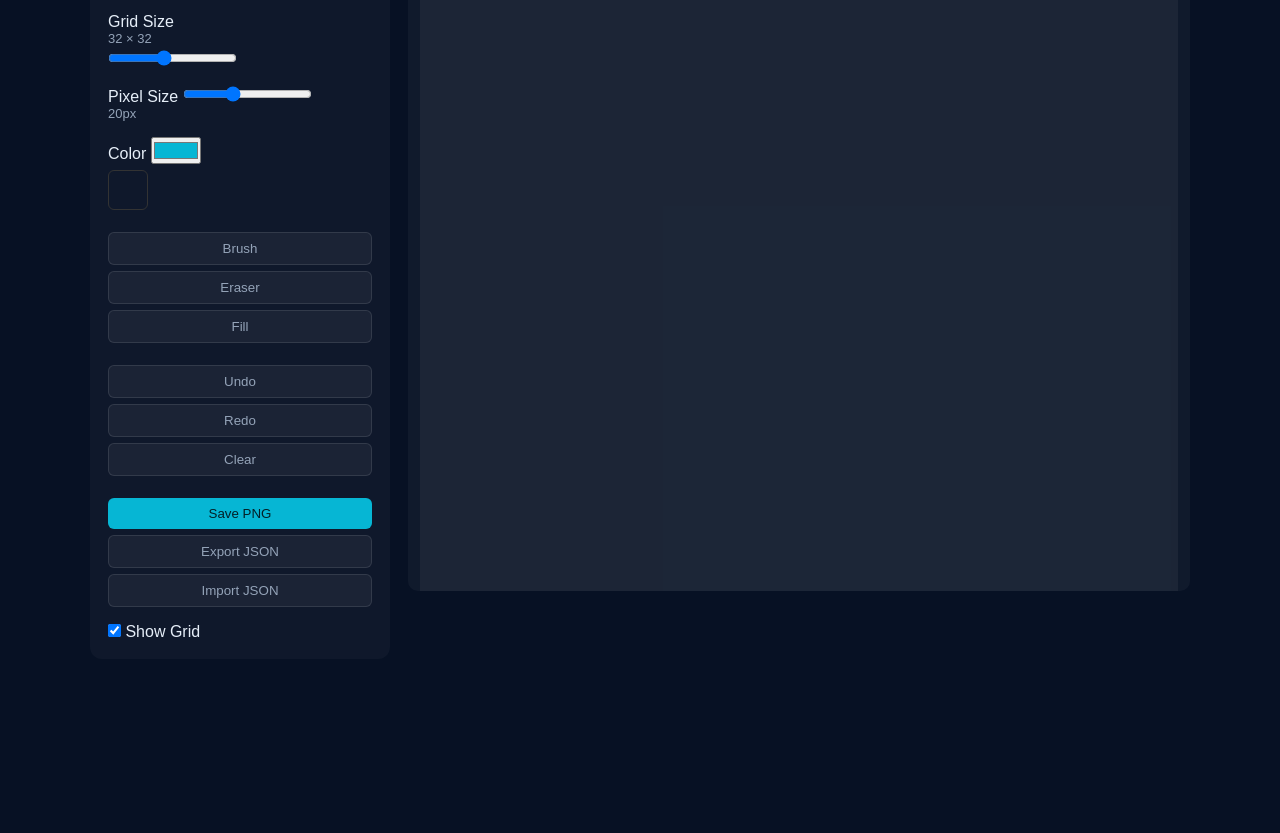
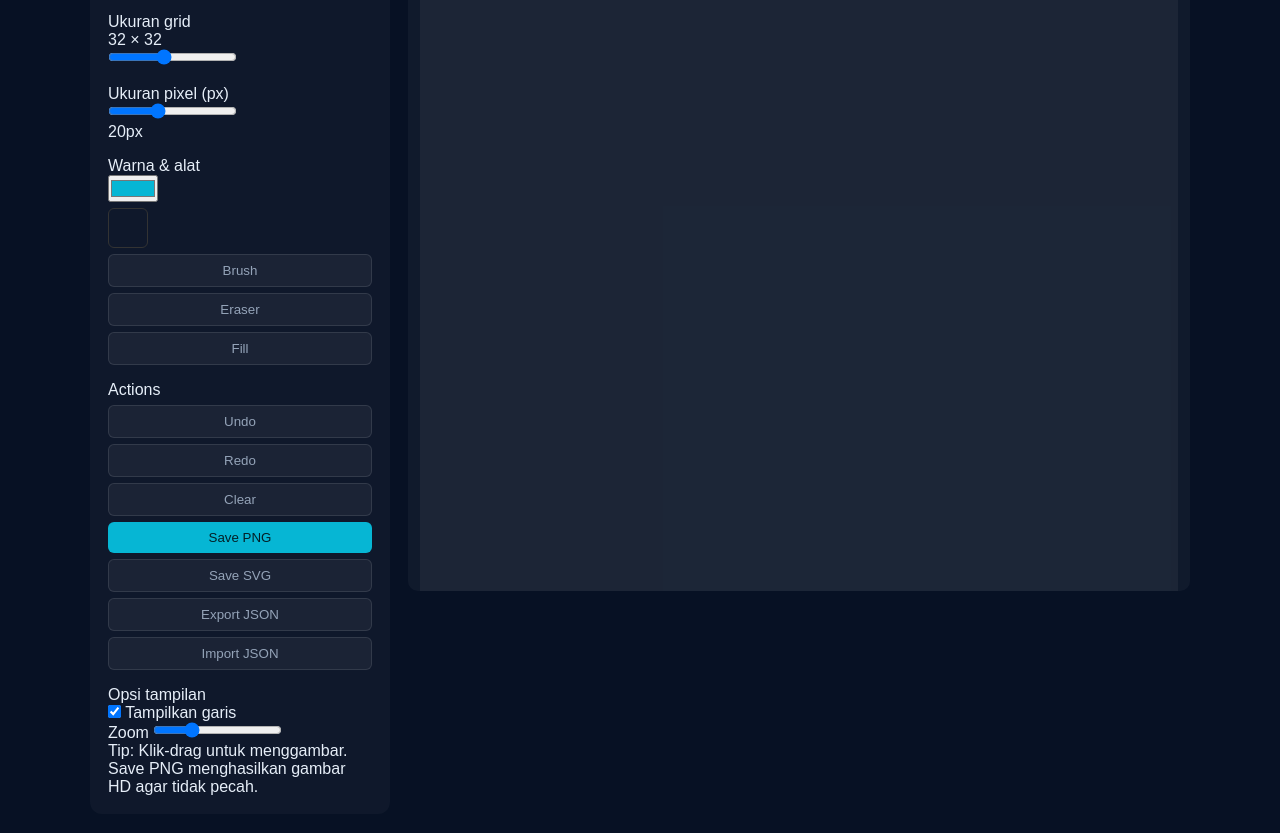
Before and after one commit to kerangkelelep/web-base-Pixel-Painter, a plain HTML site: page index.html in a window 1280 px wide. Shown: the part 69-902 px from the top of the page. Before the commit the page ends 800 px from the top, so only its background shows below. Drawn offline with Linux system fonts and the light colour scheme.

Commit message:
Update index.html

```diff
--- a/index.html
+++ b/index.html
@@ -1,71 +1,82 @@
-<!DOCTYPE html>
+<!doctype html>
 <html lang="id">
 <head>
-  <meta charset="UTF-8">
-  <meta name="viewport" content="width=device-width, initial-scale=1.0">
+  <meta charset="utf-8" />
+  <meta name="viewport" content="width=device-width,initial-scale=1" />
   <title>Pixel Painter</title>
   <link rel="stylesheet" href="style.css">
 </head>
 <body>
-
   <div class="app">
-
-    <!-- Panel kiri -->
-    <aside class="panel">
+    <aside class="panel" aria-label="Toolbar Pixel Painter">
       <h1>Pixel Painter</h1>
 
       <div class="section">
-        <label>Grid Size</label>
-        <div class="info"><span id="gs1">32</span> × <span id="gs2">32</span></div>
-        <input id="grid-size" type="range" min="8" max="64" value="32">
+        <label for="grid-size">Ukuran grid</label>
+        <div class="small-info"><span id="grid-size-label">32</span> × <span id="grid-size-label-2">32</span></div>
+        <input id="grid-size" type="range" min="8" max="64" value="32" />
       </div>
 
       <div class="section">
-        <label>Pixel Size</label>
-        <input id="cell-size" type="range" min="8" max="40" value="20">
-        <div class="info"><span id="ps">20</span>px</div>
+        <label for="cell-size">Ukuran pixel (px)</label>
+        <div class="row">
+          <input id="cell-size" type="range" min="8" max="40" value="20" />
+          <div class="small-info"><span id="cell-size-label">20</span>px</div>
+        </div>
       </div>
 
       <div class="section">
-        <label>Color</label>
-        <input id="color-picker" type="color" value="#06b6d4">
+        <label>Warna & alat</label>
+        <div class="row" style="align-items:center">
+          <input id="color-picker" type="color" value="#06b6d4" />
           <div id="color-preview" class="color-preview"></div>
         </div>
 
-      <div class="section">
+        <div class="row buttons">
           <button id="brush-btn" class="btn">Brush</button>
           <button id="eraser-btn" class="btn">Eraser</button>
           <button id="fill-btn" class="btn">Fill</button>
         </div>
+      </div>
 
       <div class="section">
+        <label>Actions</label>
+        <div class="row buttons">
           <button id="undo-btn" class="btn">Undo</button>
           <button id="redo-btn" class="btn">Redo</button>
           <button id="clear-btn" class="btn">Clear</button>
         </div>
-
-      <div class="section">
+        <div class="row buttons">
           <button id="save-btn" class="btn primary">Save PNG</button>
+          <button id="save-svg-btn" class="btn">Save SVG</button>
+        </div>
+        <div class="row buttons">
           <button id="export-json-btn" class="btn">Export JSON</button>
           <button id="import-json-btn" class="btn">Import JSON</button>
-        <input type="file" id="json-file-input" accept="application/json" hidden>
+          <input id="json-file-input" type="file" accept="application/json" style="display:none" />
+        </div>
       </div>
 
       <div class="section">
-        <label>
-          <input type="checkbox" id="show-grid" checked>
-          Show Grid
-        </label>
+        <label>Opsi tampilan</label>
+        <div class="row">
+          <input id="show-grid" type="checkbox" checked />
+          <label for="show-grid">Tampilkan garis</label>
         </div>
+        <div class="row">
+          <label for="zoom">Zoom</label>
+          <input id="zoom" type="range" min="25" max="300" value="100" />
+        </div>
+      </div>
+
+      <div class="hint">Tip: Klik-drag untuk menggambar. Save PNG menghasilkan gambar HD agar tidak pecah.</div>
     </aside>
 
-    <!-- Panel kanan -->
     <main class="canvas-wrap">
-      <div class="canvas-area">
+      <div class="canvas-area" id="canvas-area" tabindex="0" aria-label="Pixel canvas">
         <div id="grid" class="grid"></div>
       </div>
     </main>
-
   </div>
 
   <script src="app.js"></script>
```
Lines whose indentation alone changed are shown as unchanged.
